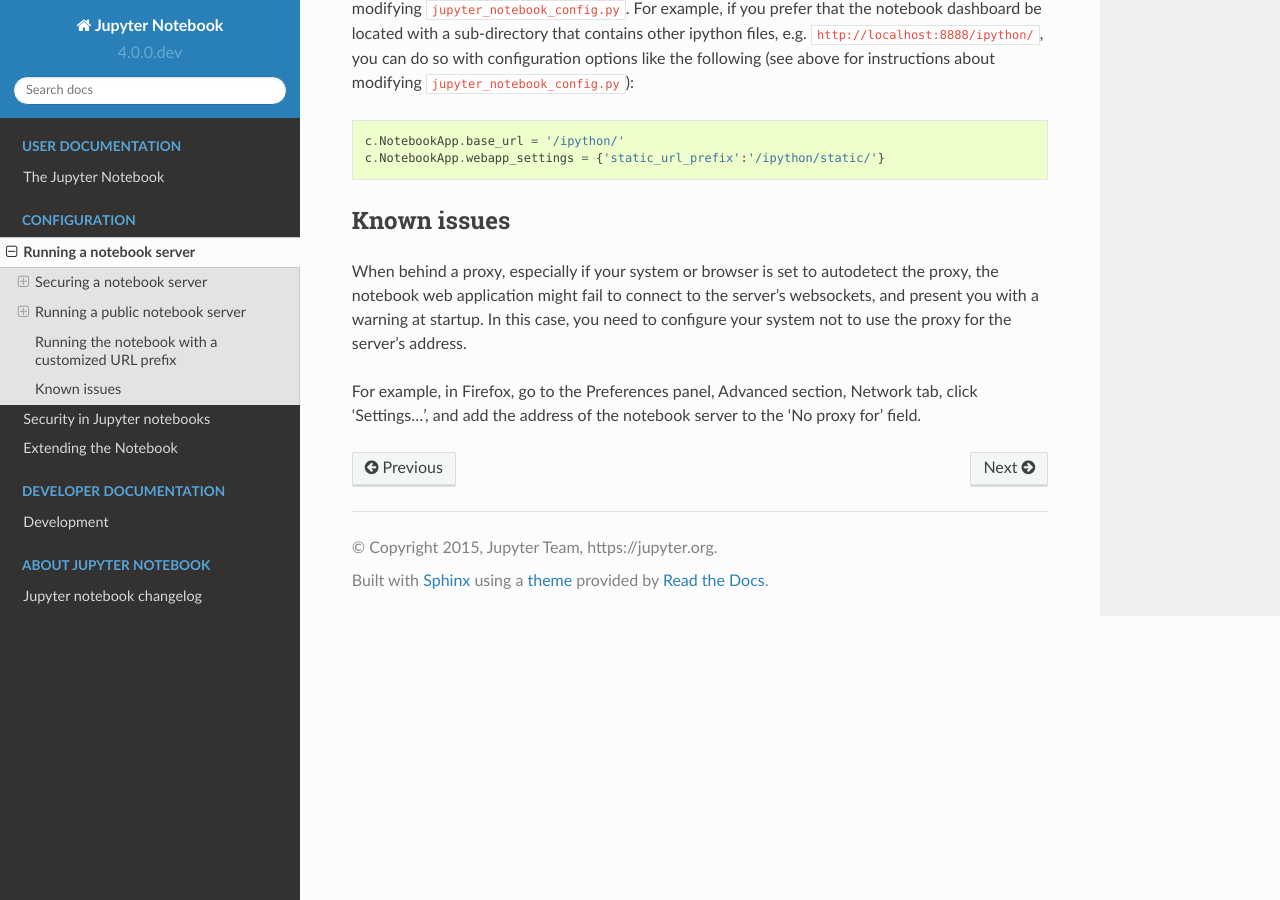
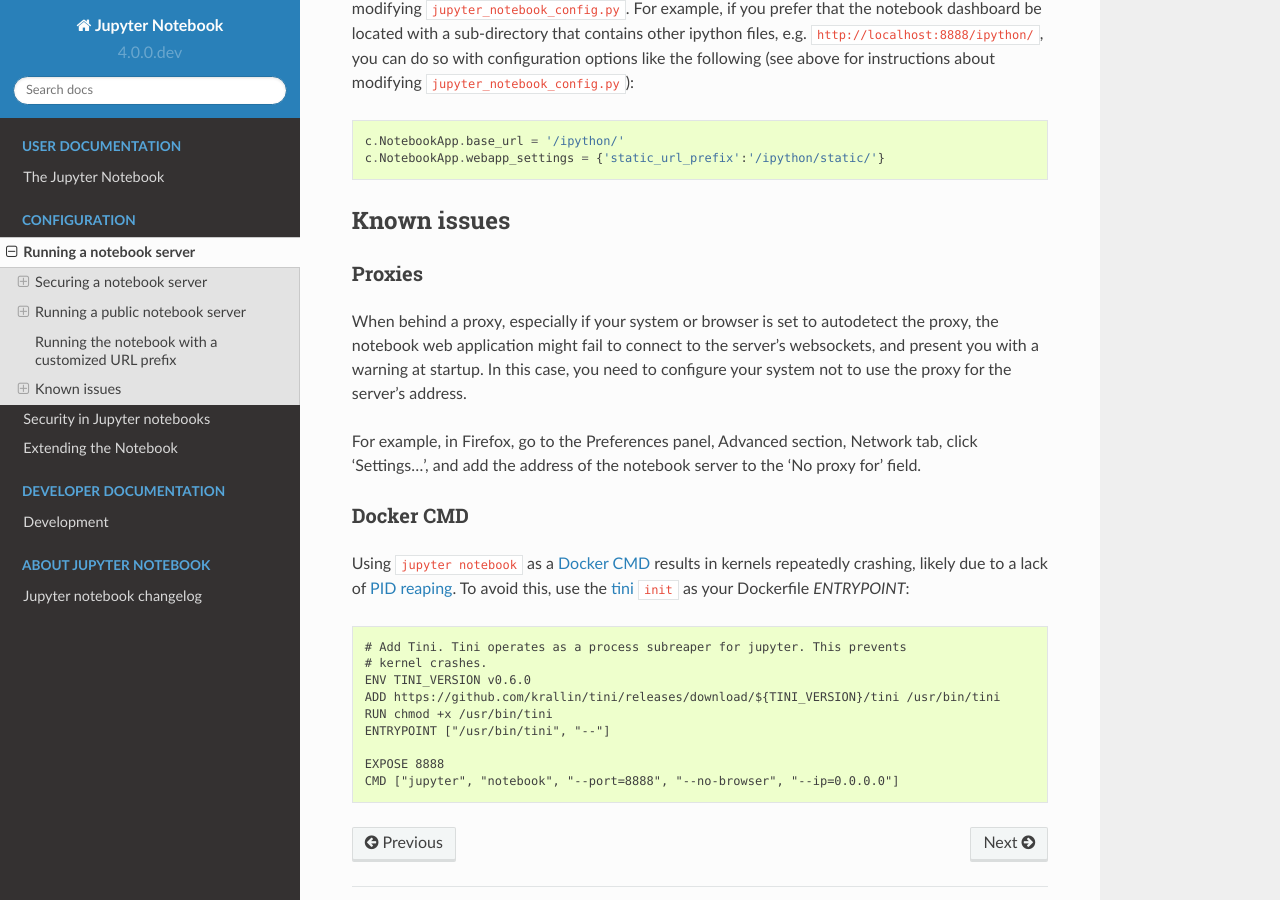
Before and after one commit to jupyter/nbclassic, a Sphinx documentation site: the page built from docs/source/public_server.rst, in a window 1280 px wide and 900 px high, scrolled down 3558 px. Built offline with Sphinx 7.4.7 and the Read the Docs theme 2.0.0, drawn with Linux system fonts in a browser that asks for light colours; pages that are not in the unit, such as notebooks, are missing from menus.

Commit message:
Document Docker CMD kernel crashing issue.
Add issue #334 to the known issues and suggest a work-around with tini
init.

```diff
--- a/docs/source/public_server.rst
+++ b/docs/source/public_server.rst
@@ -195,6 +195,9 @@
 Known issues
 ------------
 
+Proxies
+~~~~~~~
+
 When behind a proxy, especially if your system or browser is set to autodetect
 the proxy, the notebook web application might fail to connect to the server's
 websockets, and present you with a warning at startup. In this case, you need
@@ -203,3 +206,23 @@
 For example, in Firefox, go to the Preferences panel, Advanced section,
 Network tab, click 'Settings...', and add the address of the notebook server
 to the 'No proxy for' field.
+
+Docker CMD
+~~~~~~~~~~
+
+Using ``jupyter notebook`` as a
+`Docker CMD <https://docs.docker.com/reference/builder/#cmd>`_ results in
+kernels repeatedly crashing, likely due to a lack of `PID reaping
+<https://blog.phusion.nl/2015/01/20/docker-and-the-pid-1-zombie-reaping-problem/>`_.
+To avoid this, use the `tini <https://github.com/krallin/tini>`_ ``init`` as your
+Dockerfile `ENTRYPOINT`::
+
+  # Add Tini. Tini operates as a process subreaper for jupyter. This prevents
+  # kernel crashes.
+  ENV TINI_VERSION v0.6.0
+  ADD https://github.com/krallin/tini/releases/download/${TINI_VERSION}/tini /usr/bin/tini
+  RUN chmod +x /usr/bin/tini
+  ENTRYPOINT ["/usr/bin/tini", "--"]
+
+  EXPOSE 8888
+  CMD ["jupyter", "notebook", "--port=8888", "--no-browser", "--ip=0.0.0.0"]
```
